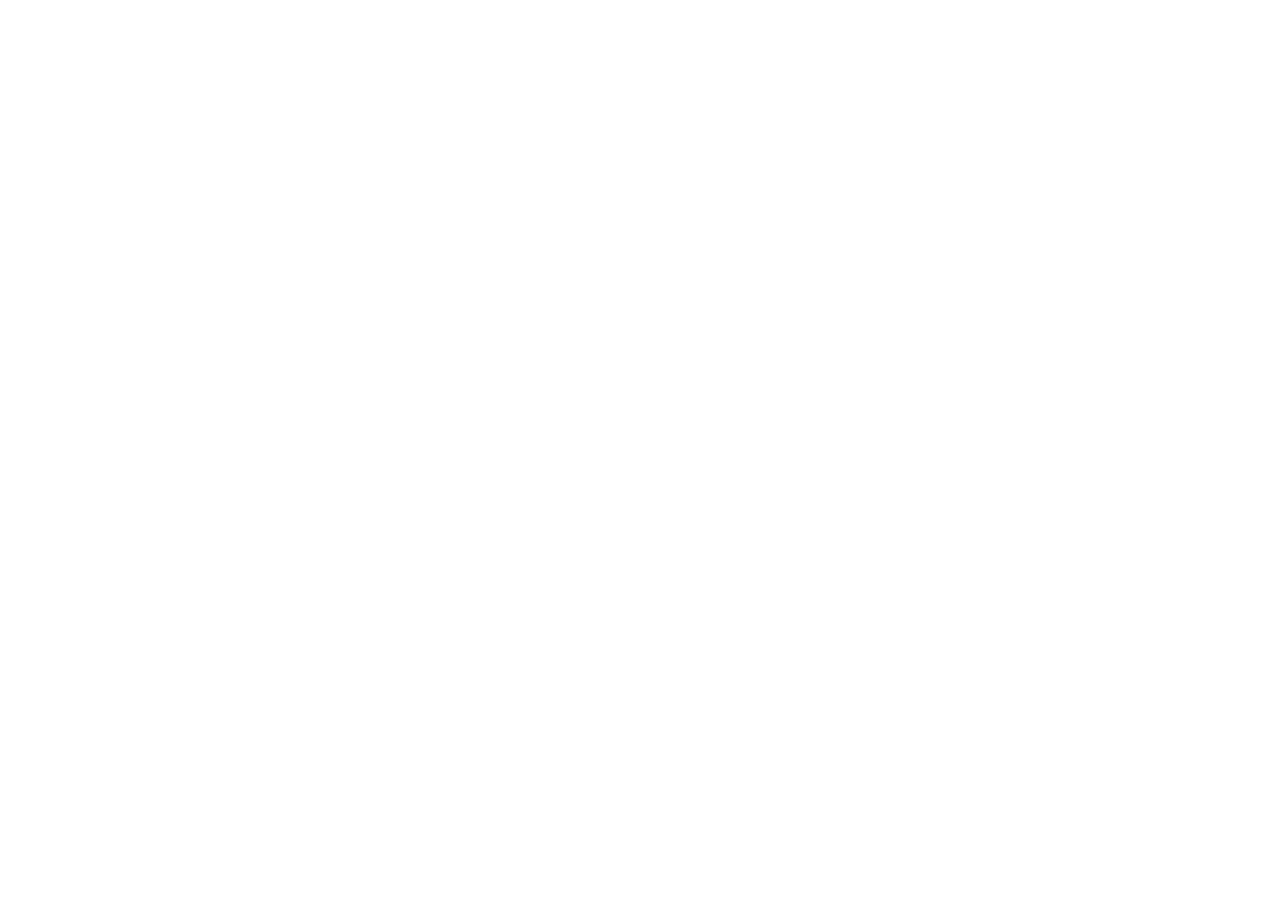
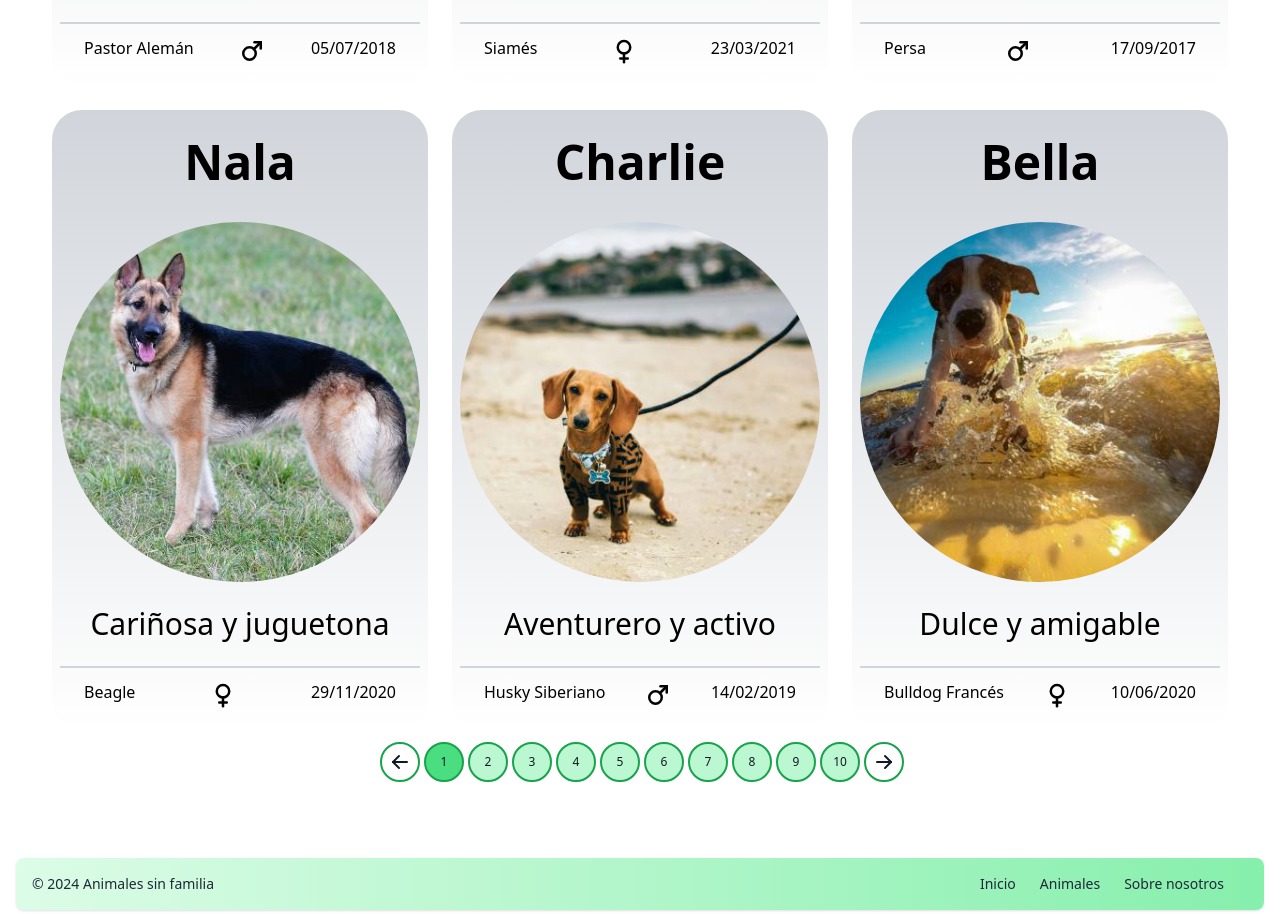
Before and after one commit to IvGaLa/animalessinfamilia, a React (Create React App) app: page /animales in a window 1280 px wide. Shown: the part 1710-2624 px from the top of the page. Before the commit the page ends 1472 px from the top, so only its background shows below. Built offline with nearby package versions, Linux system fonts and the light colour scheme.

Commit message:
Completo la barra de paginación y modifico los estilos del grid de los animales.

```diff
--- a/src/components/contexts/CtxProvider.js
+++ b/src/components/contexts/CtxProvider.js
@@ -11,7 +11,8 @@
     h3: 'text-2xl font-bold m-2 ml-6 pb-4',
     p: 'pl-5 pr-5 pb-3',
     ul: 'pl-12',
-    li_span: 'font-bold'
+    li_span: 'font-bold',
+    pagination_button: 'relative h-10 max-h-[40px] w-10 max-w-[40px] select-none ml-1 rounded-3xl border-2 border-green-600 text-center align-middle font-sans text-xs font-medium uppercase text-gray-900 transition-all hover:bg-green-800 hover:text-gray-100 disabled:pointer-events-none disabled:opacity-50 disabled:shadow-none'
   }
 
   // Guarda el tipo de links para los diferentes menús
--- a/src/components/page/animals/AnimalGrid.jsx
+++ b/src/components/page/animals/AnimalGrid.jsx
@@ -6,29 +6,67 @@
 
 function AnimalGrid() {
 
-  const iconSize = 20
-
-  const [page, setPage] = useState(1)
+  const iconSize = 30
+  const initPage = (sessionStorage.getItem('paginationPage') ? Number(sessionStorage.getItem('paginationPage')) : 1)
+  const [page, setPage] = useState(initPage)
   const numPages = paginationBar()
-  const [data_animales, setDataAnimales] = useState(getAnimalsPerPage())
+  const [animales, setAnimales] = useState(getAnimalsPerPage())
 
   useEffect(() => {
-    setDataAnimales(getAnimalsPerPage(page))
+    setAnimales(getAnimalsPerPage(page))
+    sessionStorage.setItem('paginationPage', page)
   }, [page])
-
 
   return (
     <>
+      <div className="grid-cols-1 sm:grid md:grid-cols-3 ">
+        {
+          animales.map((animal, index) => (
+            <NavLink key={index} to={`/animal/${animal.id}`}>
+              <div
+                className="p-2 mx-3 mt-6 flex flex-col rounded-[30px] bg-gradient-to-b from-gray-300  hover:bg-gradient-to-t">
+                <h5 className="flex justify-center mt-5 mb-9 text-5xl font-sans font-bold">{animal.name}</h5>
+                <span className='flex justify-center'>
+                  <img
+                    className="rounded-full"
+                    src={`/images/animals/384x384/${animal.image}`}
+                    alt={animal.name} />
+                </span>
+
+                <div className="p-6">
+                  <p className="flex justify-center text-3xl">{animal.title}</p>
+                </div>
+                <div
+                  className="flex flex-row justify-between border-t-2 border-gray-300 px-6 py-3">
+                  <span>{animal.breed}</span>
+                  <span>{(animal.sex === 'macho') ? <IconGenderMale size={iconSize} /> : <IconGenderFemale size={iconSize} />}</span>
+                  <span>{animal.birth}</span>
+                </div>
+              </div>
+            </NavLink>
+          ))
+        }
+      </div>
+
+      <AnimalPagination page={page} numPages={numPages} setPage={setPage} />
+    </>
+  )
+}
+
+export default AnimalGrid
+
+/*
+
       <div className="flex flex-wrap -m-4">
         {
           data_animales.map((animal, index) => (
             <div key={index} className="lg:w-1/3 sm:w-1/2 p-4">
               <div className="flex relative">
-                <img alt={animal.name} className="absolute inset-0 w-full h-full object-cover object-center" src={`/images/animals/${animal.image}`} />
-                <div className="px-8 py-10 relative z-10 w-full border-4 border-gray-200 bg-white opacity-0 hover:opacity-80">
+                <img src={`/images/animals/384x384/${animal.image}`} alt={animal.name} className="px-8 py-10 absolute inset-0 h-96 w-96 object-cover object-center" />
+                <div className="px-8 py-10 relative w-96 border-2 border-gray-200 bg-white opacity-0 hover:opacity-80">
                   <NavLink to={`/animal/${animal.id}`}>
-                    <h2 className="flex flex-row tracking-widest text-sm title-font font-medium text-green-500 mb-1">
-                      {(animal.sex === 'macho') ? <IconGenderMale size={iconSize} /> : <IconGenderFemale size={iconSize} />}{animal.name} ({animal.breed})
+                    <h2 className="flex flex-row tracking-widest text-2xl title-font font-medium text-green-500 mb-1">
+                      {animal.name} ({animal.breed}) {(animal.sex === 'macho') ? <IconGenderMale size={iconSize} /> : <IconGenderFemale size={iconSize} />}
                     </h2>
                   </NavLink>
                   <h1 className="title-font text-lg font-medium text-gray-900 mb-3">{animal.title}</h1>
@@ -39,9 +77,6 @@
           ))
         }
       </div>
-      <AnimalPagination page={page} numPages={numPages} setPage={setPage} />
-    </>
-  )
-}
 
-export default AnimalGrid
+
+*/
--- a/src/components/page/animals/AnimalPagination.jsx
+++ b/src/components/page/animals/AnimalPagination.jsx
@@ -1,21 +1,48 @@
-import React from 'react'
+import React, { useContext } from 'react'
+import { IconArrowLeft, IconArrowRight } from '@tabler/icons-react';
+import Contexto from '../../contexts/Contexto';
 
 function AnimalPagination({ page, numPages, setPage }) {
+
+  // Manejamos las flechas de Anterior y Siguiente
+  const handlerFlechas = (accion) => {
+    if ((accion === 'anterior') && (page !== 1)) {
+      setPage(page - 1)
+    }
+    if ((accion === 'siguiente') && (page !== 10)) {
+      setPage(page + 1)
+    }
+  }
+
+  const { data } = useContext(Contexto)
+
   return (
     <div className="flex row justify-center m-3">
+      <button
+        className={data.estilos.pagination_button}
+        type="button"
+        onClick={() => handlerFlechas('anterior')}
+      >
+        <span className='flex justify-center'><IconArrowLeft /></span>
+      </button >
       {
         numPages.map((pageNumber, index) => (
           <button
-            className="relative h-10 max-h-[40px] w-10 max-w-[40px] select-none rounded-lg rounded-r-none rounded-l-none border border-gray-900 bg-gray-100 text-center align-middle font-sans text-xs font-medium uppercase text-gray-900 transition-all hover:opacity-75 focus:ring focus:ring-gray-300 active:opacity-[0.85] disabled:pointer-events-none disabled:opacity-50 disabled:shadow-none"
+            className={`${data.estilos.pagination_button} ${(page === pageNumber) ? 'bg-green-400' : 'bg-green-200'}`}
             type="button"
-            key={index}
-            onClick={() => setPage(pageNumber)}>
-            <span className="absolute transform -translate-x-1/2 -translate-y-1/2 top-1/2 left-1/2">
-              {pageNumber}
-            </span>
-          </button>
+            onClick={() => setPage(pageNumber)}
+            key={index}>
+            <span>{pageNumber}</span>
+          </button >
         ))
       }
+      <button
+        className={data.estilos.pagination_button}
+        type="button"
+        onClick={() => handlerFlechas('siguiente')}
+      >
+        <span className='flex justify-center'><IconArrowRight /></span>
+      </button >
     </div>
   )
 }
--- a/src/data/DataAnimales.js
+++ b/src/data/DataAnimales.js
@@ -16,7 +16,7 @@
 // animalsPerPage indica el número de animales por página
 export const paginationBar = (animalsPerPage = _animalsPerPage) => {
   const total = Math.ceil(getAllAnimals().length / animalsPerPage)
-  let paginatorArray = []
+  const paginatorArray = []
   for (let i = 1; i <= total; i++) {
     paginatorArray.push(i)
   }
```
Also changed, not shown: Estilos.txt.
